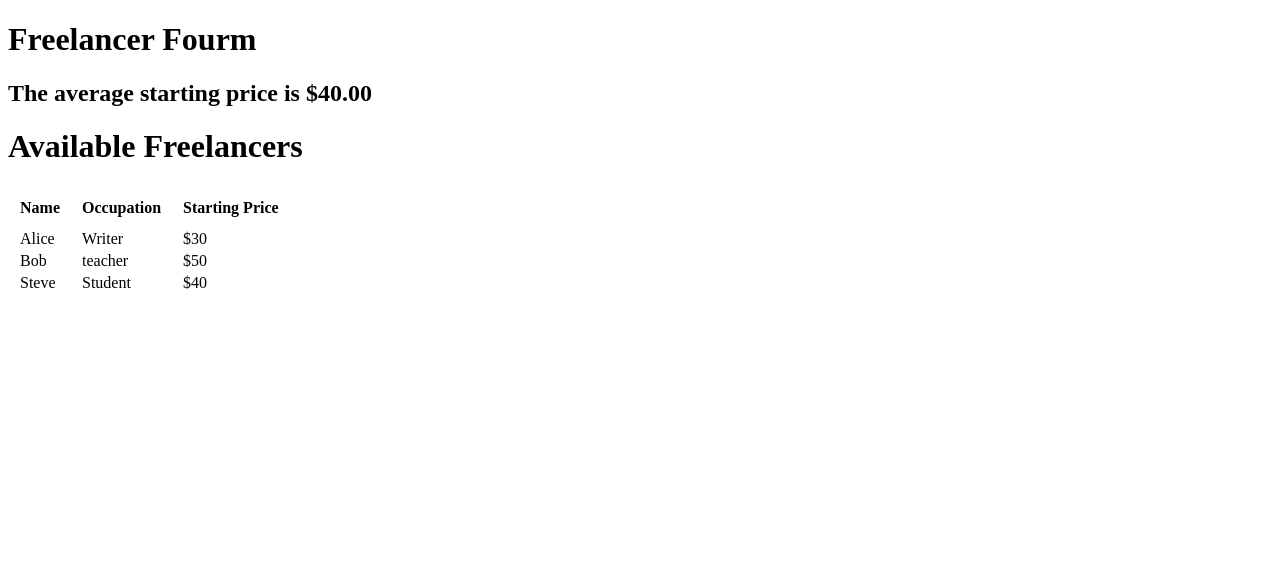
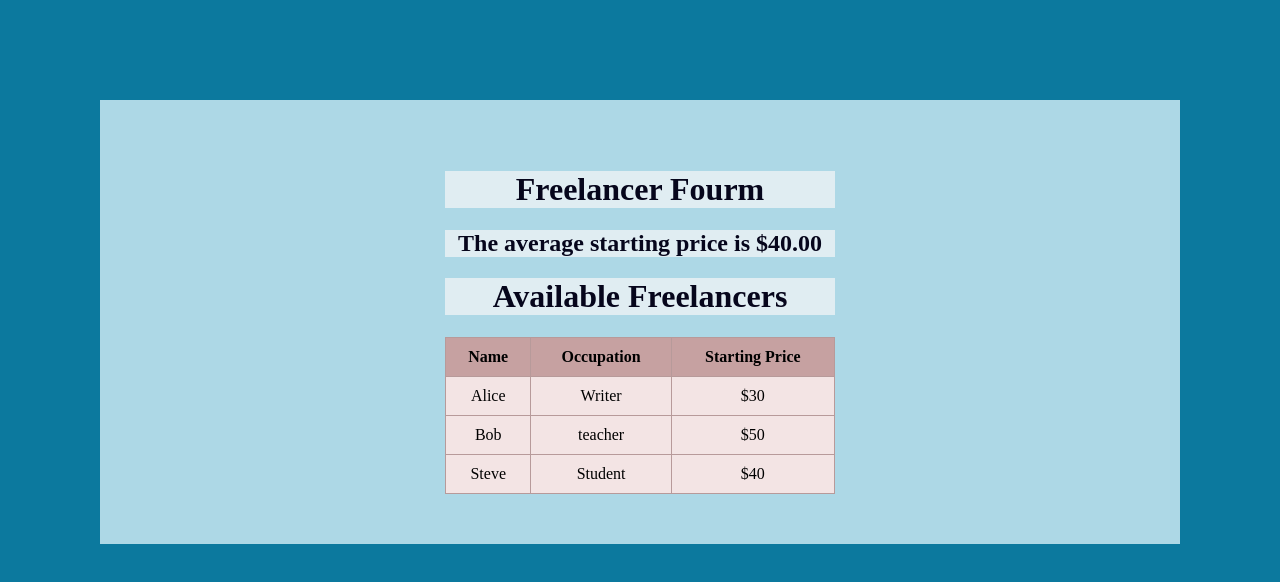
Before and after one commit to Turboski13/Freelancer-Forum, a plain HTML site: page index.html in a window 1280 px wide. Drawn offline with Linux system fonts and the light colour scheme.

Commit message:
Added CSS

```diff
--- a/style.css
+++ b/style.css
@@ -1,10 +1,33 @@
-th{
+table {
+    width: 50%;
+    border-collapse: collapse;
+    text-align: center;
+    margin-left: auto;
+  margin-right: auto;
+  background-color: #f3e4e4;
+ }
+th, td {
+    border: 1px solid #b79a9a;
+    padding: 10px;
+    text-align: center; }
+th { background-color: #c6a1a1; }
 
-    padding: 10px;
-    text-align: left;
-}
+body {
+    background-color: lightblue;
+    padding: 50px 150px;
+    margin: 100px;
+  }
 
-td{
-    padding-left:10px;
-    text-align: left;
-}
+  h1, h2 {
+    color: rgb(6, 6, 28);
+    width: 50%;
+    border-collapse: collapse;
+    margin-left: auto;
+    margin-right: auto;
+    text-align: center;
+    background-color: rgb(224, 237, 242)
+  }
+  html {
+    background-color: rgb(12, 121, 158);
+
+  }
```
Also changed, not shown: index.js (+4 -4 lines), script.js (+6 -1 lines).
